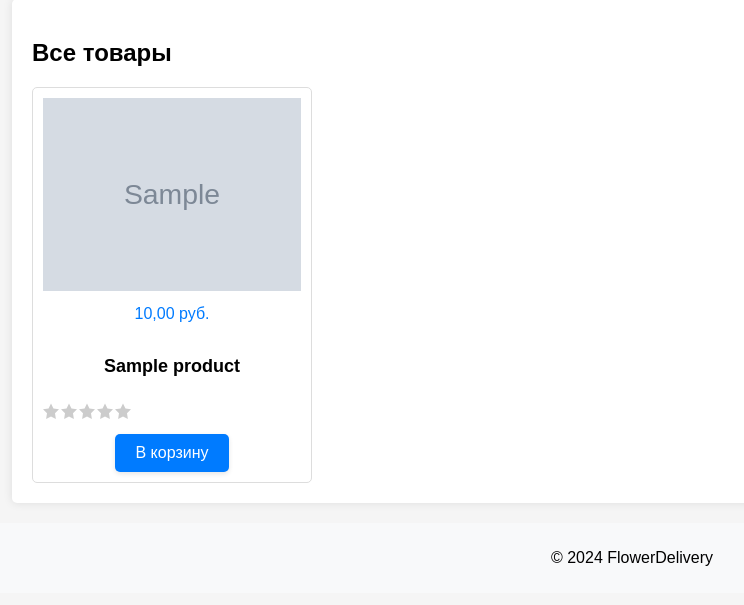
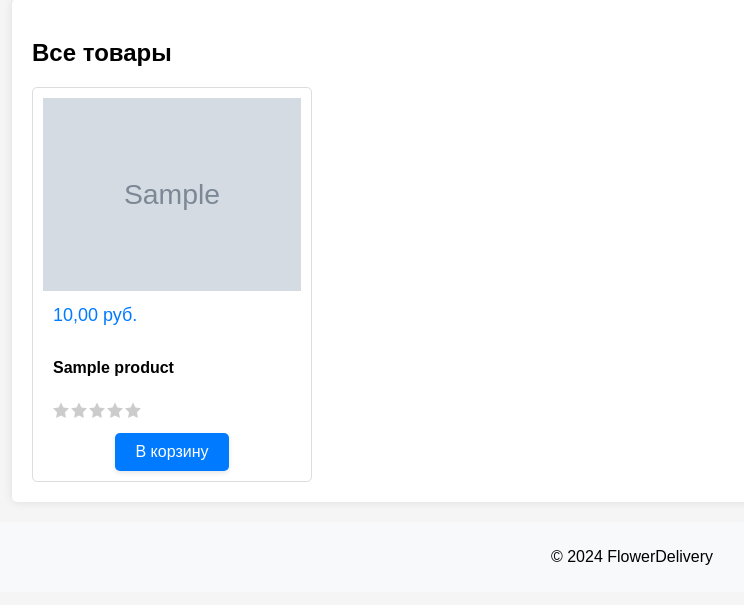
Before and after one commit to MasterVVK/flower_delivery, a Django app: page / in a window 1280 px wide. Shown: the part 163-768 px from the top of the page, without its empty margins (8-752 px from the left). Run offline with Django 5.2, Linux system fonts and the light colour scheme; tables that the repository leaves empty hold one stand-in row (values such as "Sample post"); grey boxes marked "Sample" are stand-in pictures; parts of the project's set-up code (start-up, migrations or seed data) failed here and were passed over.

Commit message:
Update styles.css

```diff
--- a/static/styles.css
+++ b/static/styles.css
@@ -137,19 +137,22 @@ form button:hover {
 }
 
 #main-page .product-name {
-    font-size: 18px;
+    font-size: 16px;
     margin: 10px 0;
-    height: 3em; /* Фиксированная высота для заголовков товаров */
+    height: 3em;
     display: flex;
     align-items: center;
-    justify-content: center;
-    text-align: center;
+    justify-content: flex-start; /* Выравниваем по левому краю */
+    text-align: left; /* Текст тоже выравнивается по левому краю */
+    padding-left: 10px; /* Добавляем отступ слева */
 }
 
 #main-page .product-price {
-    font-size: 16px;
+    font-size: 18px;
     color: #007bff;
     margin-top: auto;
+    text-align: left; /* Текст тоже выравнивается по левому краю */
+    padding-left: 10px; /* Добавляем отступ слева */
 }
 
 .product-rating {
@@ -159,6 +162,7 @@ form button:hover {
 .stars-svg {
     display: flex;
     align-items: center;
+    padding-left: 10px
 }
 
 .star {
```
